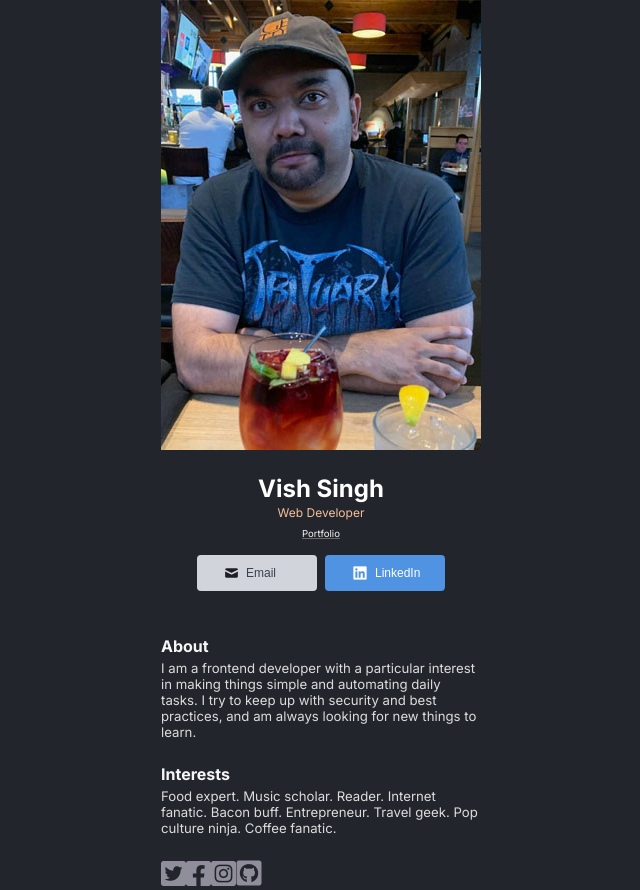
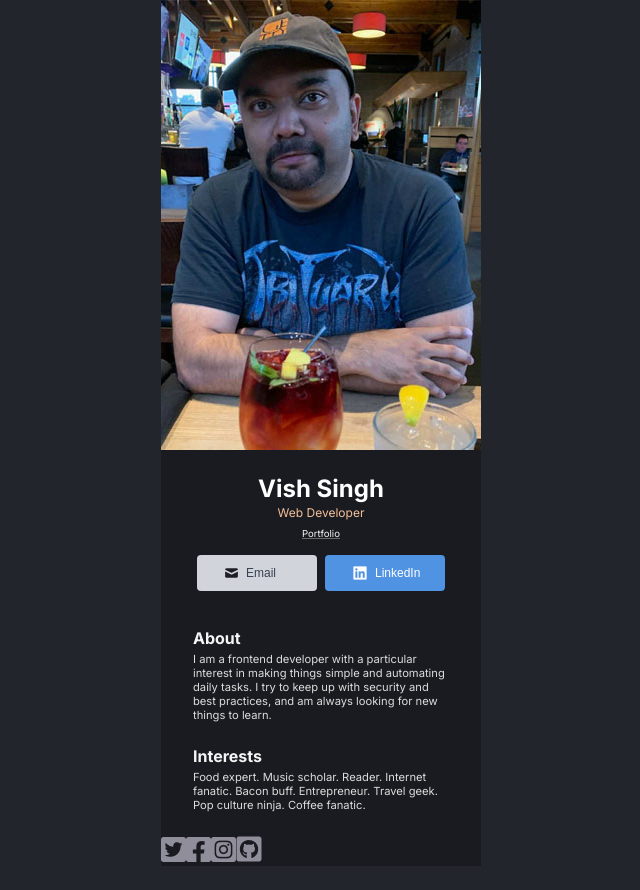
Before and after one commit to vishalicious213/digital-biz-card, a React (Vite) app: page / in a window 1280 px wide. Shown: the whole page, without its empty margins (319-959 px from the left). After the commit the page ends 866 px from the top, so only its background shows below. Built offline with nearby package versions, Linux system fonts and the light colour scheme.

Commit message:
added .container to About & Interests

```diff
--- a/components/About.jsx
+++ b/components/About.jsx
@@ -1,8 +1,8 @@
 export default function About() {
     return (
-        <>
+        <section className="container">
             <h2>About</h2>
             <p className="text-detail">I am a frontend developer with a particular interest in making things simple and automating daily tasks. I try to keep up with security and best practices, and am always looking for new things to learn.</p>
-        </>
+        </section>
     )
 }
--- a/components/Interests.jsx
+++ b/components/Interests.jsx
@@ -1,8 +1,8 @@
 export default function Interests() {
     return (
-        <>
+        <section className="container">
             <h2>Interests</h2>
             <p className="text-detail">Food expert. Music scholar. Reader. Internet fanatic. Bacon buff. Entrepreneur. Travel geek. Pop culture ninja. Coffee fanatic.</p>
-        </>
+        </section>
     )
 }
--- a/index.css
+++ b/index.css
@@ -8,6 +8,14 @@ html, body {
     max-width: 320px;
     background-color: #23252C;
     font-family: 'Inter', sans-serif;
+}
+
+body {
+    background-color: #1A1B21;
+}
+
+.container {
+    padding: 0 2rem;
 }
 
 /* INFO */
@@ -48,7 +56,7 @@ h1 {
 /* INFO BUTTONS */
 
 .buttons {
-    margin: 1rem 0 2rem;
+    margin: 1rem 0 1.5rem;
     width: 100%;
     display: flex;
     justify-content: space-around;
@@ -101,6 +109,6 @@ h2 {
 
 .text-detail {
     color: #DCDCDC;
-    font-size: .825rem;
+    font-size: .7rem;
     margin: 0 0 1.5rem;
 }
```
